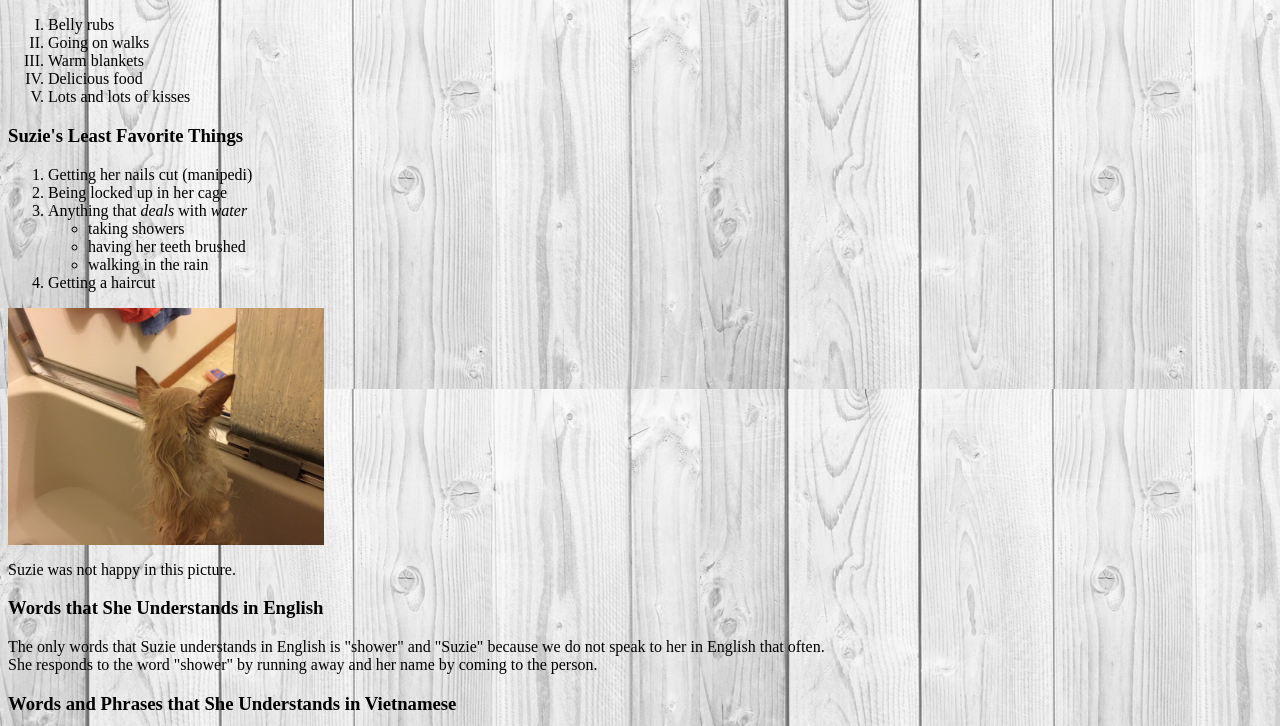
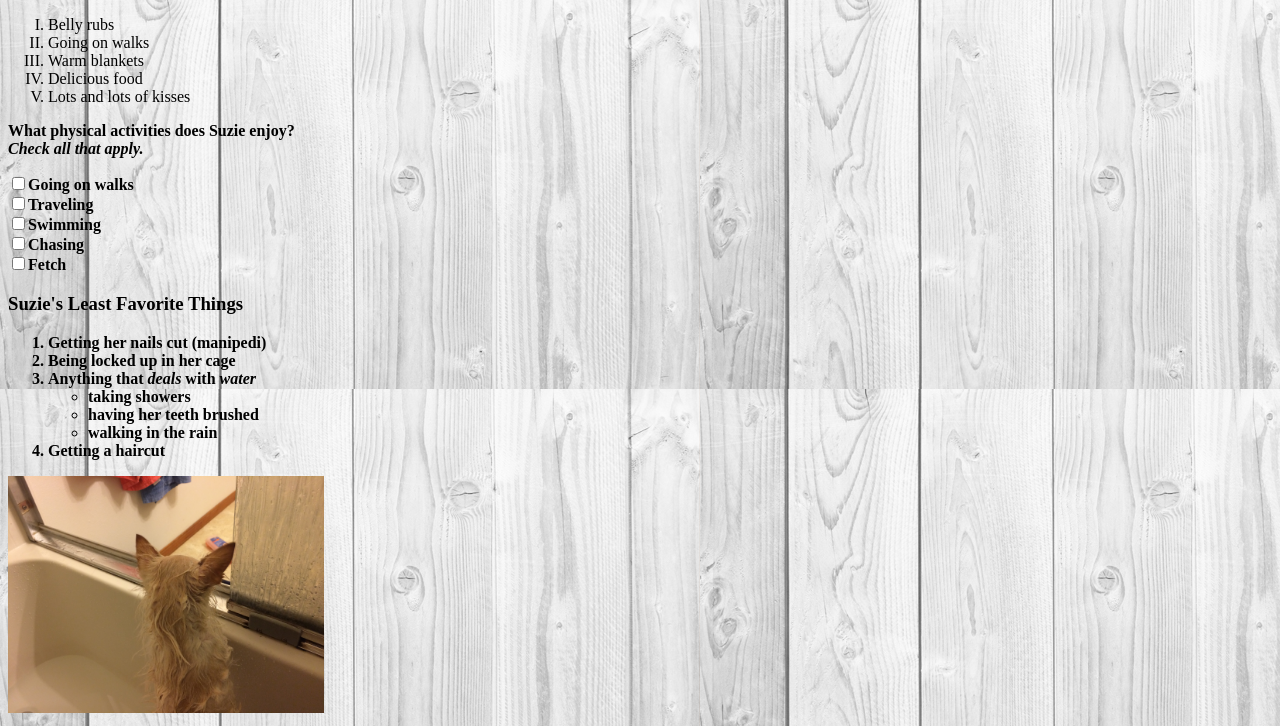
Before and after one commit to nguyevan007/suziethedog, a plain HTML site: page index.html in a window 1280 px wide. Shown: the part 811-1537 px from the top of the page. Drawn offline with Linux system fonts and the light colour scheme.

Commit message:
Update index.html

```diff
--- a/index.html
+++ b/index.html
@@ -40,6 +40,12 @@ Click me to display Date and Time.</button>
   <li>Delicious food</li>
   <li>Lots and lots of kisses</li>
 </ol>
+<p><strong>What physical activities does Suzie enjoy?</stong> <br /> <i>Check all that apply.</i><p>
+<input type="checkbox" name="group1" value="Going on walks">Going on walks<br />
+<input type="checkbox" name="group1" value="Traveling">Traveling<br />
+<input type="checkbox" name="group1" value="Swimming">Swimming<br />
+<input type="checkbox" name="group1" value="Chasing">Chasing<br />
+<input type="checkbox" name="group1" value="Fetch">Fetch<br />
 <h3>Suzie's Least Favorite Things</h3>
 <ol>
   <li>Getting her nails cut (manipedi)</li>
```
